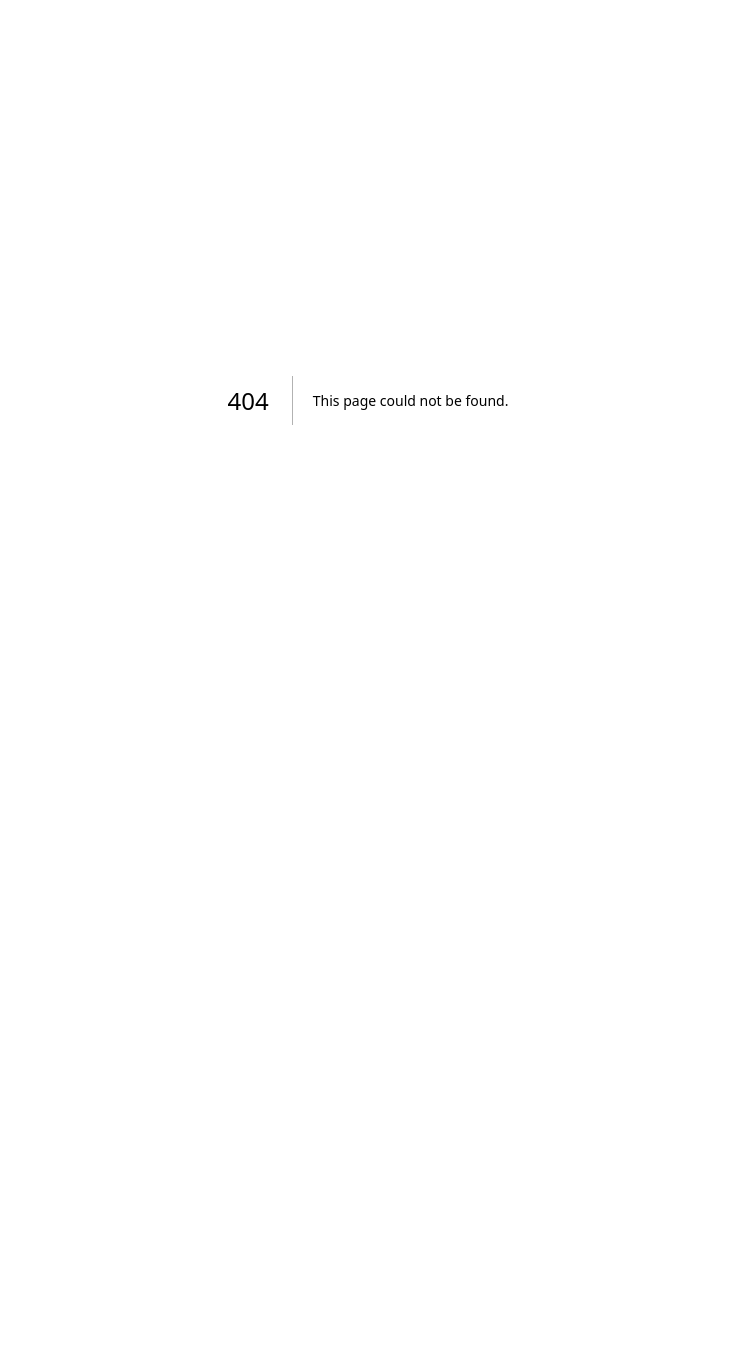
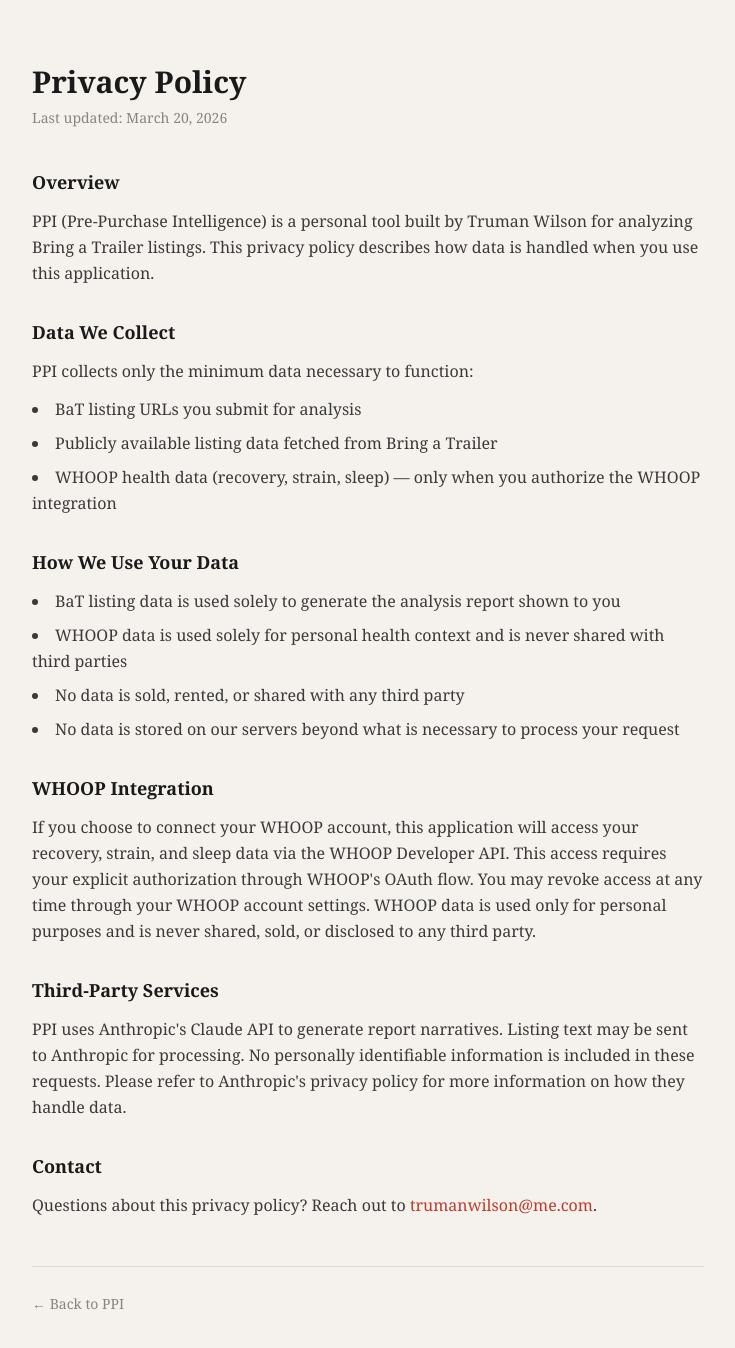
Before and after one commit to CollectorsFirm/ppi, a Next.js app in the folder app/: page /privacy in a window 1280 px wide. Before the commit this address had no page. Shown: the top 1348 px of the page, without its empty margins (272-1007 px from the left). Before the commit the page ends 800 px from the top, so only its background shows below. Built offline with nearby package versions, Linux system fonts and the light colour scheme.

Commit message:
Add privacy policy page

```diff
--- /dev/null
+++ b/app/src/app/privacy/page.tsx
@@ -0,0 +1,76 @@
+export default function PrivacyPage() {
+  return (
+    <main className="min-h-screen bg-[#F5F2ED] px-6 py-16 font-serif">
+      <div className="mx-auto max-w-2xl">
+        <h1 className="text-3xl font-bold text-[#1A1A1A] mb-2">Privacy Policy</h1>
+        <p className="text-sm text-[#8A847C] mb-10">Last updated: March 20, 2026</p>
+
+        <section className="mb-8">
+          <h2 className="text-lg font-semibold text-[#1A1A1A] mb-3">Overview</h2>
+          <p className="text-[#3A3A3A] leading-relaxed">
+            PPI (Pre-Purchase Intelligence) is a personal tool built by Truman Wilson for analyzing Bring a Trailer
+            listings. This privacy policy describes how data is handled when you use this application.
+          </p>
+        </section>
+
+        <section className="mb-8">
+          <h2 className="text-lg font-semibold text-[#1A1A1A] mb-3">Data We Collect</h2>
+          <p className="text-[#3A3A3A] leading-relaxed mb-3">
+            PPI collects only the minimum data necessary to function:
+          </p>
+          <ul className="list-disc list-inside text-[#3A3A3A] leading-relaxed space-y-2">
+            <li>BaT listing URLs you submit for analysis</li>
+            <li>Publicly available listing data fetched from Bring a Trailer</li>
+            <li>WHOOP health data (recovery, strain, sleep) — only when you authorize the WHOOP integration</li>
+          </ul>
+        </section>
+
+        <section className="mb-8">
+          <h2 className="text-lg font-semibold text-[#1A1A1A] mb-3">How We Use Your Data</h2>
+          <ul className="list-disc list-inside text-[#3A3A3A] leading-relaxed space-y-2">
+            <li>BaT listing data is used solely to generate the analysis report shown to you</li>
+            <li>WHOOP data is used solely for personal health context and is never shared with third parties</li>
+            <li>No data is sold, rented, or shared with any third party</li>
+            <li>No data is stored on our servers beyond what is necessary to process your request</li>
+          </ul>
+        </section>
+
+        <section className="mb-8">
+          <h2 className="text-lg font-semibold text-[#1A1A1A] mb-3">WHOOP Integration</h2>
+          <p className="text-[#3A3A3A] leading-relaxed">
+            If you choose to connect your WHOOP account, this application will access your recovery, strain, and sleep
+            data via the WHOOP Developer API. This access requires your explicit authorization through WHOOP's OAuth
+            flow. You may revoke access at any time through your WHOOP account settings. WHOOP data is used only for
+            personal purposes and is never shared, sold, or disclosed to any third party.
+          </p>
+        </section>
+
+        <section className="mb-8">
+          <h2 className="text-lg font-semibold text-[#1A1A1A] mb-3">Third-Party Services</h2>
+          <p className="text-[#3A3A3A] leading-relaxed">
+            PPI uses Anthropic's Claude API to generate report narratives. Listing text may be sent to Anthropic for
+            processing. No personally identifiable information is included in these requests. Please refer to
+            Anthropic's privacy policy for more information on how they handle data.
+          </p>
+        </section>
+
+        <section className="mb-8">
+          <h2 className="text-lg font-semibold text-[#1A1A1A] mb-3">Contact</h2>
+          <p className="text-[#3A3A3A] leading-relaxed">
+            Questions about this privacy policy? Reach out to{" "}
+            <a href="mailto:trumanwilson@me.com" className="text-[#C0392B] hover:underline">
+              trumanwilson@me.com
+            </a>
+            .
+          </p>
+        </section>
+
+        <div className="mt-12 pt-6 border-t border-black/10">
+          <a href="/" className="text-sm text-[#8A847C] hover:text-[#C0392B] transition-colors">
+            ← Back to PPI
+          </a>
+        </div>
+      </div>
+    </main>
+  );
+}
```
